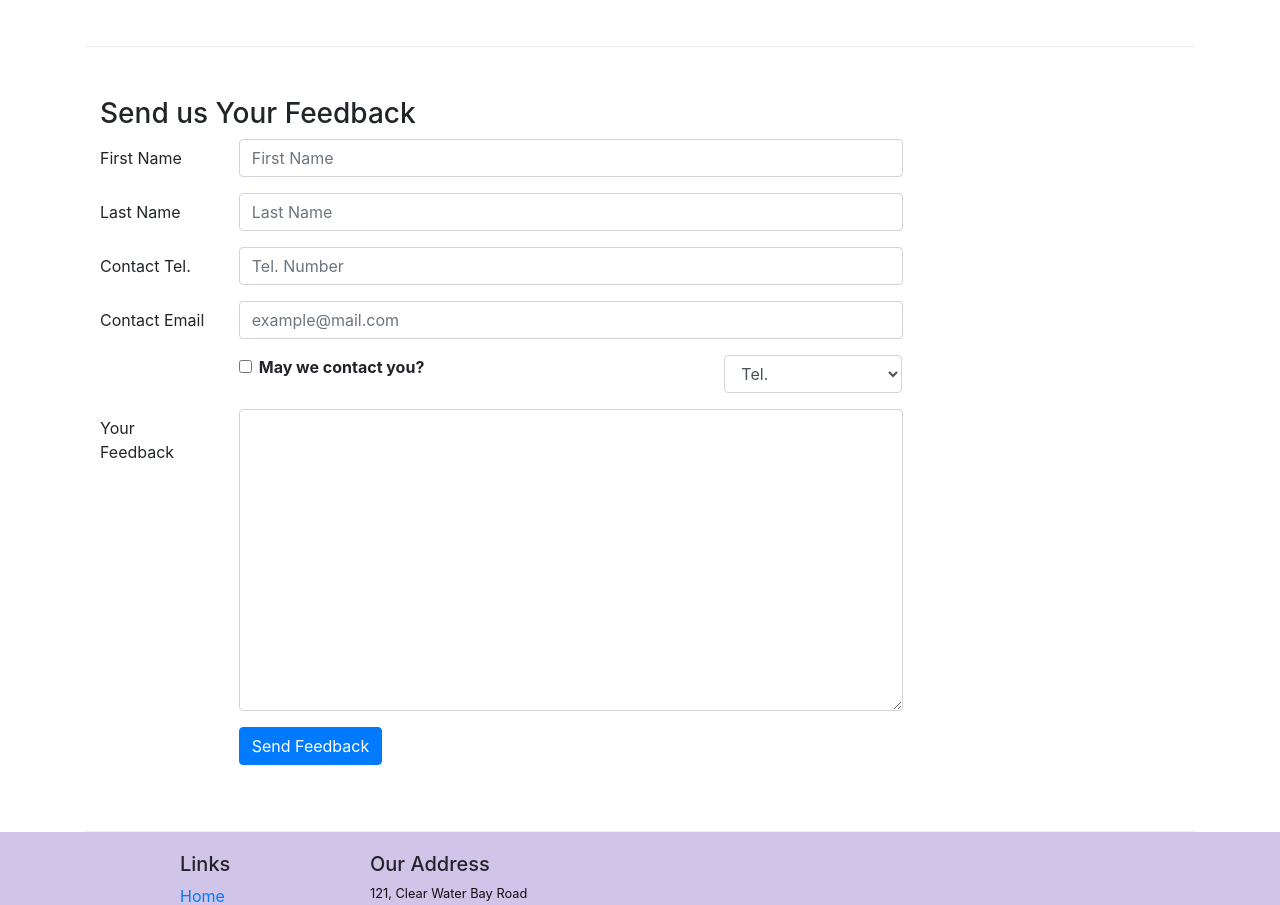
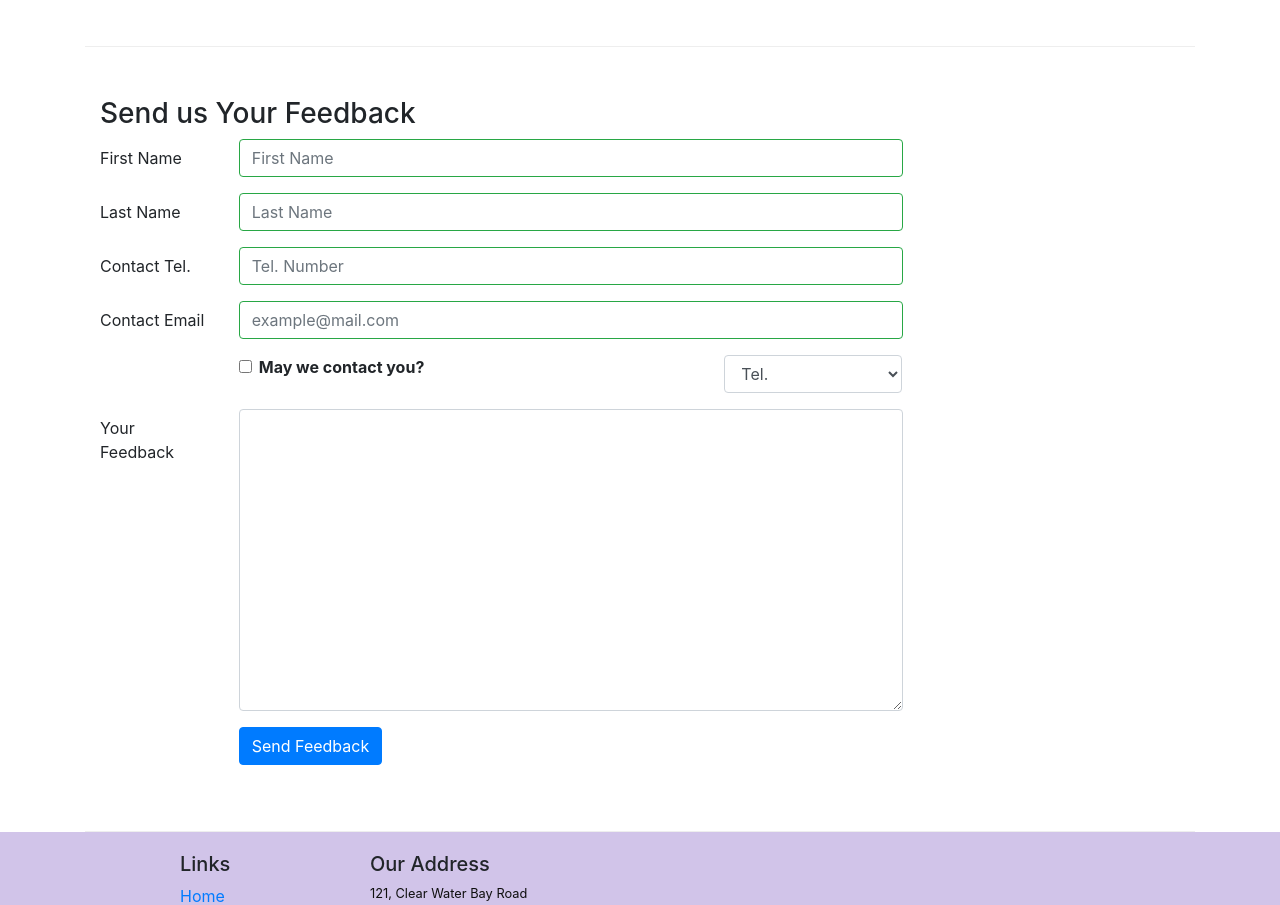
Before and after one commit to InternDevs/coursera-react, a React (Create React App) app: page /contactus in a window 1280 px wide. Shown: the part 800-1705 px from the top of the page. Built offline with nearby package versions, Linux system fonts and the light colour scheme.

Commit message:
Controlled Form Validation

```diff
--- a/src/components/ContactUsComponent.jsx
+++ b/src/components/ContactUsComponent.jsx
@@ -1,5 +1,5 @@
 import React, {Component} from "react";
-import { Breadcrumb, BreadcrumbItem, Button, Form, FormGroup, Label, Input, Col} from "reactstrap";
+import { Breadcrumb, BreadcrumbItem, Button, Form, FormGroup, Label, Input, Col, FormFeedback} from "reactstrap";
 import { Link } from "react-router-dom";
 
 class ContactUs extends Component{
@@ -12,10 +12,17 @@ class ContactUs extends Component{
             email: '',
             agree: false,
             contactType: 'Tel.',
-            message: ''
+            message: '',
+            touched: {
+                firstName: false,
+                lastName: false,
+                telNum: false,
+                email: false
+            }
         };
         this.handleInputChange = this.handleInputChange.bind(this);
         this.handleSubmit = this.handleSubmit.bind(this);
+        this.handleBlur = this.handleBlur.bind(this);
     }
 
     handleInputChange(event){
@@ -33,7 +40,42 @@ class ContactUs extends Component{
         event.preventDefault();
     }
 
+    handleBlur = (field) => (evt) => {
+        this.setState({
+            touched: { ...this.state.touched, [field]: true }
+        });
+    }
+
+    validate(firstName, lastName, telNum, email) {
+        const errors = {
+            firstName: '',
+            lastName: '',
+            telNum: '',
+            email: ''
+        };
+
+        if (this.state.touched.firstName && firstName.length < 3)
+            errors.firstName = 'First Name should be >= 3 characters';
+        else if (this.state.touched.firstName && firstName.length > 10)
+            errors.firstName = 'First Name should be <= 10 characters';
+
+        if (this.state.touched.lastName && lastName.length < 3)
+            errors.lastName = 'Last Name should be >= 3 characters';
+        else if (this.state.touched.lastName && lastName.length > 10)
+            errors.lastName = 'Last Name should be <= 10 characters';
+
+        const reg = /^\d+$/;
+        if (this.state.touched.telNum && !reg.test(telNum))
+            errors.telNum = 'Tel. Number should contain only numbers';
+
+        if(this.state.touched.email && email.split('').filter(x => x === '@').length !== 1)
+            errors.email = 'Email should contain a @';
+
+        return errors;
+    }
+
     render(){
+        const errors = this.validate(this.state.firstName, this.state.lastName, this.state.telNum, this.state.email);
         return(
             <div className="container">
                 <div className="row">
@@ -80,25 +122,57 @@ class ContactUs extends Component{
                             <FormGroup row>
                                 <Label htmlFor="firstName" md={2}>First Name</Label>
                                 <Col md={10}>
-                                    <Input onChange={this.handleInputChange} type="text" id="firstName" name="firstName" placeholder="First Name" value={this.state.firstName}/>
+                                    <Input type="text" id="firstName" name="firstName"
+                                        placeholder="First Name"
+                                        value={this.state.firstName}
+                                        valid={errors.firstName === ''}
+                                        invalid={errors.firstName !== ''}
+                                        onBlur={this.handleBlur('firstName')}
+                                        onChange={this.handleInputChange}
+                                    />
+                                    <FormFeedback>{errors.firstName}</FormFeedback>
                                 </Col>
                             </FormGroup>
                             <FormGroup row>
                                 <Label htmlFor="lastName" md={2}>Last Name</Label>
                                 <Col md={10}>
-                                    <Input onChange={this.handleInputChange} type="text" id="lastName" name="lastName" placeholder="Last Name" value={this.state.lastName}/>
+                                    <Input type="text" id="lastName" name="lastName"
+                                        placeholder="Last Name"
+                                        value={this.state.lastName}
+                                        valid={errors.lastName === ''}
+                                        invalid={errors.lastName !== ''}
+                                        onBlur={this.handleBlur('lastName')}
+                                        onChange={this.handleInputChange}
+                                    />
+                                    <FormFeedback>{errors.lastName}</FormFeedback>
                                 </Col>
                             </FormGroup>
                             <FormGroup row>
                                 <Label htmlFor="telNum" md={2}>Contact Tel.</Label>
                                 <Col md={10}>
-                                    <Input onChange={this.handleInputChange} type="tel" id="telNum" name="telNum" placeholder="Tel. Number" value={this.state.telNum}/>
+                                    <Input type="tel" id="telNum" name="telNum"
+                                        placeholder="Tel. Number"
+                                        value={this.state.telNum}
+                                        valid={errors.telNum === ''}
+                                        invalid={errors.telNum !== ''}
+                                        onBlur={this.handleBlur('telNum')}
+                                        onChange={this.handleInputChange}
+                                    />
+                                    <FormFeedback>{errors.telNum}</FormFeedback>
                                 </Col>
                             </FormGroup>
                             <FormGroup row>
                                 <Label htmlFor="email" md={2}>Contact Email</Label>
                                 <Col md={10}>
-                                    <Input onChange={this.handleInputChange} type="email" id="email" name="email" placeholder="example@mail.com" value={this.state.email}/>
+                                    <Input type="email" id="email" name="email"
+                                        placeholder="example@mail.com"
+                                        value={this.state.email}
+                                        valid={errors.email === ''}
+                                        invalid={errors.email !== ''}
+                                        onBlur={this.handleBlur('email')}
+                                        onChange={this.handleInputChange}
+                                    />
+                                    <FormFeedback>{errors.email}</FormFeedback>
                                 </Col>
                             </FormGroup>
                             <FormGroup row>
```
